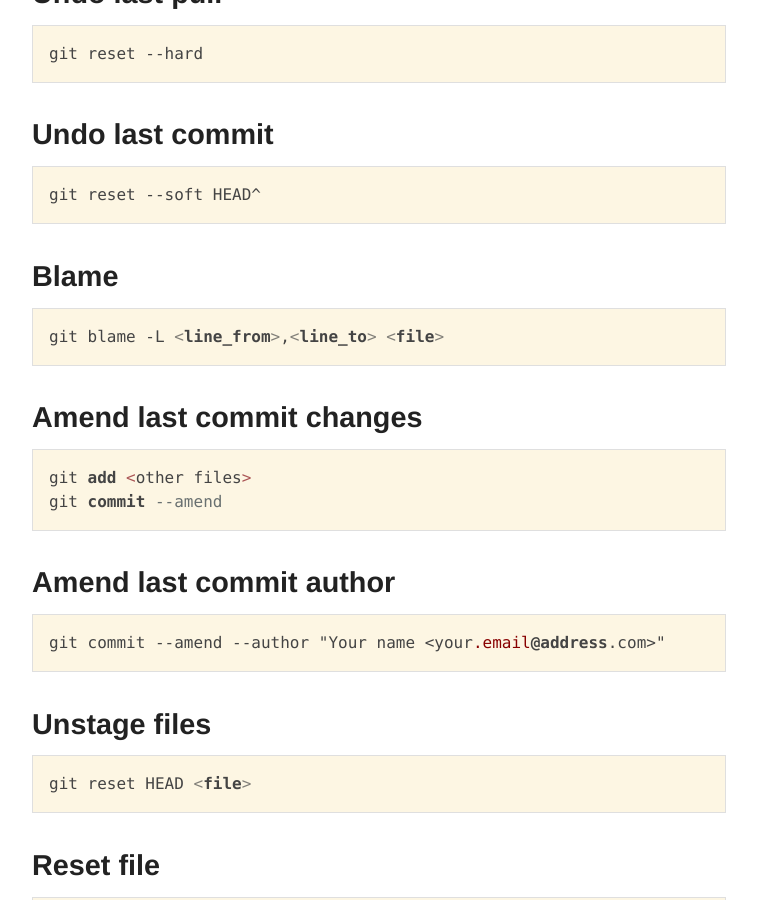
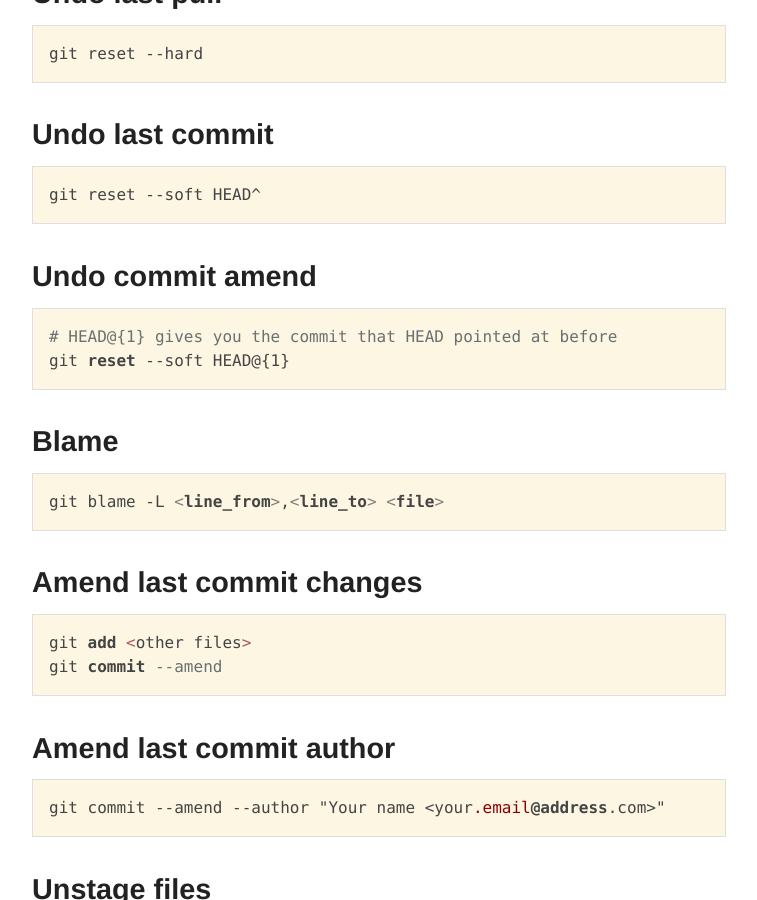
Before and after one commit to satanas/site, a Jekyll site: the page built from cheatsheets/git/index.md, in a window 1280 px wide and 900 px high, scrolled down 3647 px. Shown: the whole window, without its empty margins (261-1018 px from the left). Built offline with Jekyll 4.4.1, drawn with Linux system fonts in a browser that asks for light colours; nearby versions of some CDN libraries; comment, search, counter and statistics services are not loaded.

Commit message:
Adding undo commit amend

```diff
--- a/cheatsheets/git/index.md
+++ b/cheatsheets/git/index.md
@@ -161,6 +161,12 @@ git reset --hard
 git reset --soft HEAD^
 ~~~
 
+### Undo commit amend
+~~~bash
+# HEAD@{1} gives you the commit that HEAD pointed at before
+git reset --soft HEAD@{1}
+~~~
+
 ### Blame
 
 ~~~bash
```
